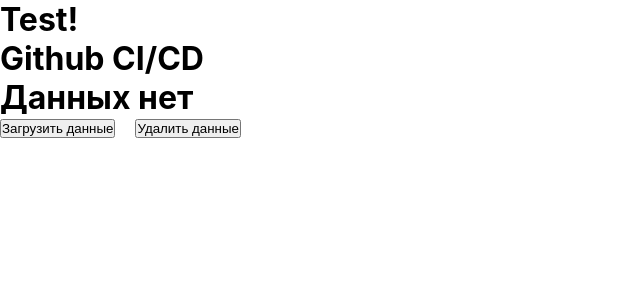
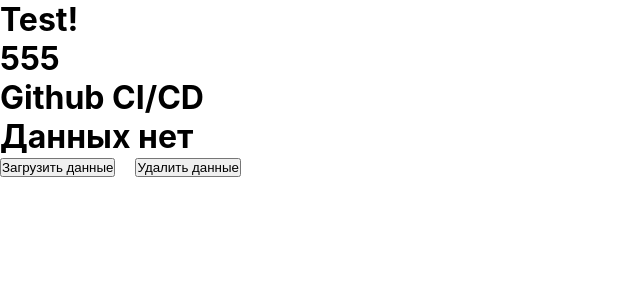
Before and after one commit to Nail-Ya/github-ci-cd, a React (Create React App) app: page / in a window 1280 px wide. Shown: the top 300 px of the page, without its empty margins (0-640 px from the left). Built offline with nearby package versions, Linux system fonts and the light colour scheme.

Commit message:
cicd github 15

```diff
--- a/src/containers/MainPage/index.tsx
+++ b/src/containers/MainPage/index.tsx
@@ -11,6 +11,7 @@
   return (
     <Layout>
       <h1>Test!</h1>
+      <h1>555</h1>
       <h1>Github CI/CD</h1>
       <h1>{testData ? 'Данные загружены' : 'Данных нет'}</h1>
       <button onClick={() => dispatch(loadTestData())}>Загрузить данные</button>
```
